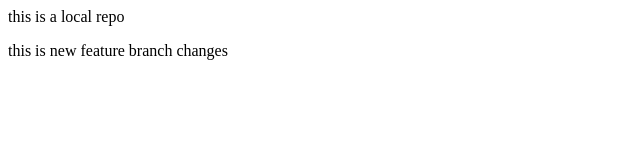
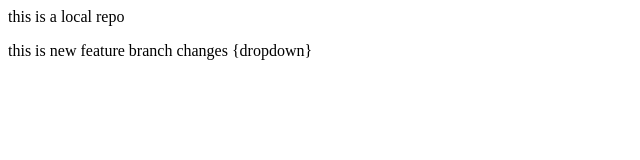
Before and after one commit to Akansha1509-git/localRepo, a plain HTML site: page index.html in a window 1280 px wide. Shown: the full height of the page, 0-640 px from the left. Drawn offline with Linux system fonts and the light colour scheme.

Commit message:
adding dropdown in index

```diff
--- a/index.html
+++ b/index.html
@@ -1,2 +1,2 @@
 <p>this is a local repo</p>
-<p>this is new feature branch changes</p>
+<p>this is new feature branch changes {dropdown} </p>
```
